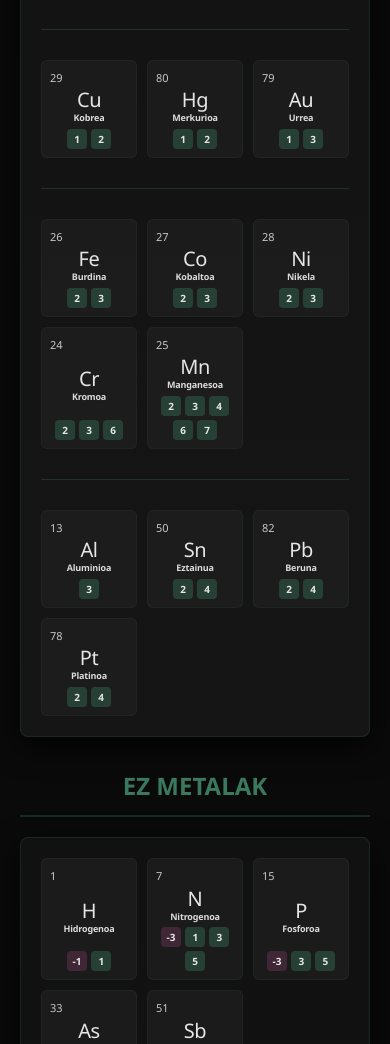
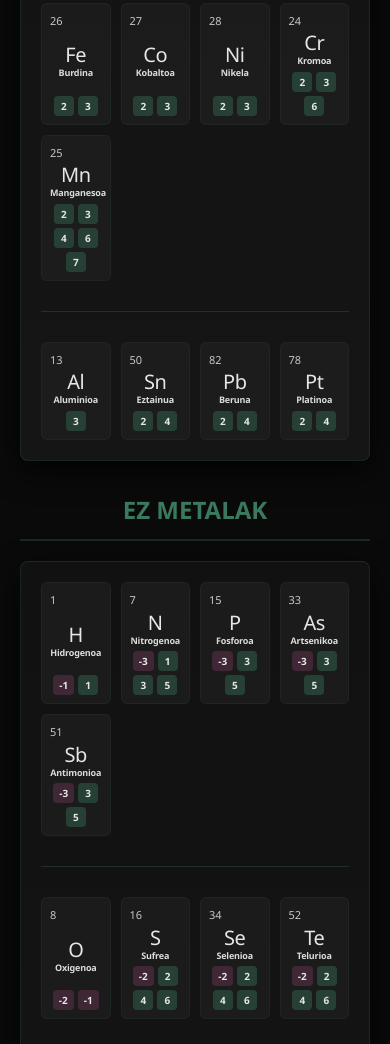
Before and after one commit to Mikelikoptero/Balentzien-Taula, a plain HTML site: page index.html in a window 390 px wide. Shown: the part 956-2000 px from the top of the page. Drawn offline with Linux system fonts and the light colour scheme.

Commit message:
Update index.html

```diff
--- a/index.html
+++ b/index.html
@@ -46,14 +46,21 @@
         .tables-container {
             display: flex;
             gap: 30px;
-            max-width: 1400px;
+            max-width: 1800px;
             margin: 0 auto;
         }
 
         .table-section {
-            flex: 1;
             display: flex;
             flex-direction: column;
+        }
+
+        .table-section.metals {
+            flex: 2; /* Más ancho para metales */
+        }
+
+        .table-section.nonmetals {
+            flex: 1; /* Menos ancho para no metales */
         }
 
         .section-title {
@@ -120,9 +127,22 @@
 
         .elements-group {
             display: grid;
-            grid-template-columns: repeat(auto-fill, minmax(var(--cell-size), 1fr));
+            grid-template-columns: repeat(auto-fit, minmax(var(--cell-size), 1fr));
             gap: var(--gap-size);
+            width: 100%;
         }
+
+        /* Asegurar que todos los grupos tengan una sola fila */
+        .elements-group.metals-group-1 { grid-template-columns: repeat(7, minmax(var(--cell-size), 1fr)); }
+        .elements-group.metals-group-2 { grid-template-columns: repeat(8, minmax(var(--cell-size), 1fr)); }
+        .elements-group.metals-group-3 { grid-template-columns: repeat(3, minmax(var(--cell-size), 1fr)); }
+        .elements-group.metals-group-4 { grid-template-columns: repeat(5, minmax(var(--cell-size), 1fr)); }
+        .elements-group.metals-group-5 { grid-template-columns: repeat(4, minmax(var(--cell-size), 1fr)); }
+
+        .elements-group.nonmetals-group-1 { grid-template-columns: repeat(5, minmax(var(--cell-size), 1fr)); }
+        .elements-group.nonmetals-group-2 { grid-template-columns: repeat(4, minmax(var(--cell-size), 1fr)); }
+        .elements-group.nonmetals-group-3 { grid-template-columns: repeat(4, minmax(var(--cell-size), 1fr)); }
+        .elements-group.nonmetals-group-4 { grid-template-columns: repeat(4, minmax(var(--cell-size), 1fr)); }
 
         .valence-cell {
             background: var(--cell-bg);
@@ -274,14 +294,25 @@
         }
 
         /* Responsive */
-        @media (max-width: 768px) {
+        @media (max-width: 1200px) {
             .tables-container {
                 flex-direction: column;
                 gap: 20px;
             }
 
+            .table-section.metals,
+            .table-section.nonmetals {
+                flex: 1;
+            }
+
             .elements-group {
-                grid-template-columns: repeat(auto-fill, minmax(80px, 1fr));
+                grid-template-columns: repeat(auto-fill, minmax(80px, 1fr)) !important;
+            }
+        }
+
+        @media (max-width: 768px) {
+            .elements-group {
+                grid-template-columns: repeat(auto-fill, minmax(70px, 1fr)) !important;
             }
 
             .valence-cell .sym {
@@ -295,7 +326,7 @@
 
         @media (max-width: 480px) {
             .elements-group {
-                grid-template-columns: repeat(auto-fill, minmax(70px, 1fr));
+                grid-template-columns: repeat(auto-fill, minmax(60px, 1fr)) !important;
             }
 
             .valence-cell .sym {
@@ -317,7 +348,7 @@
 
     <div class="tables-container">
         <!-- Tabla de Metales -->
-        <div class="table-section">
+        <div class="table-section metals">
             <h2 class="section-title">METALAK</h2>
             <div class="valences-table" id="metalsTable">
                 <!-- Los grupos se generarán con JavaScript -->
@@ -325,7 +356,7 @@
         </div>
 
         <!-- Tabla de Ez-Metalak -->
-        <div class="table-section">
+        <div class="table-section nonmetals">
             <h2 class="section-title">EZ METALAK</h2>
             <div class="valences-table" id="nonmetalsTable">
                 <!-- Los grupos se generarán con JavaScript -->
@@ -416,10 +447,10 @@
         let allCells = [];
 
         // Función para crear grupos de elementos
-        function createGroups(groups, container) {
+        function createGroups(groups, container, type) {
             groups.forEach((group, index) => {
                 const groupDiv = document.createElement('div');
-                groupDiv.className = 'elements-group';
+                groupDiv.className = `elements-group ${type}-group-${index + 1}`;
 
                 group.forEach(el => {
                     const cell = createCell(el);
@@ -478,10 +509,10 @@
         }
 
         // Crear grupos para metales
-        createGroups(metalGroups, metalsTable);
+        createGroups(metalGroups, metalsTable, 'metals');
 
         // Crear grupos para ez-metalak
-        createGroups(nonmetalGroups, nonmetalsTable);
+        createGroups(nonmetalGroups, nonmetalsTable, 'nonmetals');
 
         // Funcionalidad de búsqueda
         searchInput.addEventListener('input', function() {
```
